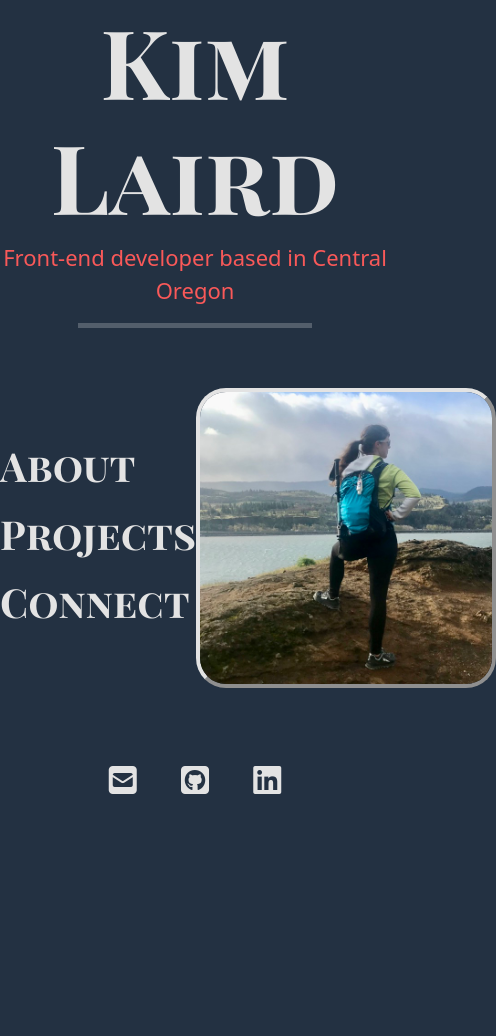
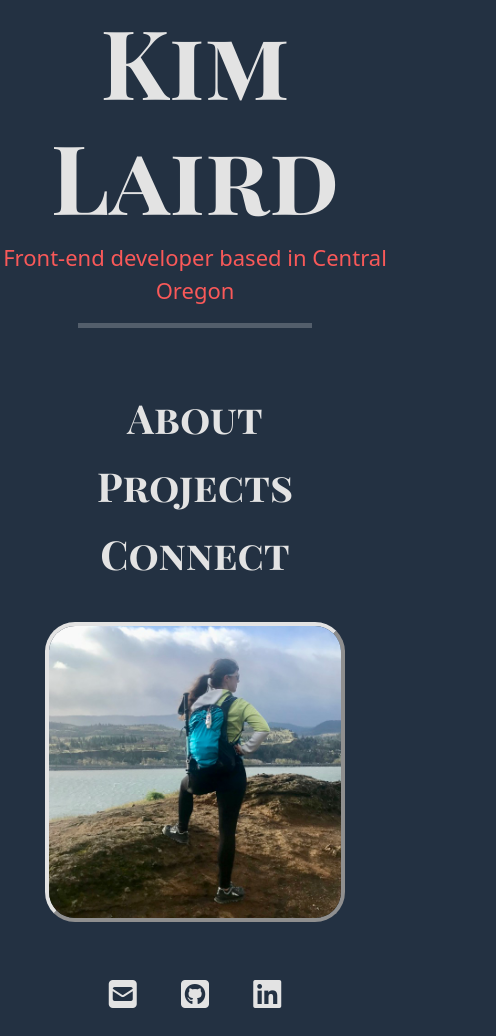
Before and after one commit to kmlaird/portfolio, a plain HTML site: page index.html in a window 390 px wide. Shown: the part 113-1149 px from the top of the page, 496 px wide, since content can reach past the window. Before the commit the page ends 995 px from the top, so only its background shows below. Drawn offline with nearby package versions, Linux system fonts and the light colour scheme.

Commit message:
Homepage adjusted for phone screen adaptability

```diff
--- a/index.html
+++ b/index.html
@@ -86,7 +86,8 @@
           <img src="images/kim_laird.jpeg" alt="Kim Laird" />
         </div>
       </div>
-    <footer>
+    </div>
+    <footer class="sticky-bottom">
       <div class="container text-center">
         <div class="row align-items-center">
           <div class="col">
--- a/styles/portfolio.css
+++ b/styles/portfolio.css
@@ -34,7 +34,7 @@ body {
 
 footer {
   margin: 50px auto 0;
-  padding: 30px;
+  padding-bottom: 30px;
 }
 i {
   padding: 0 20px;
@@ -76,3 +76,15 @@ i {
   justify-content: space-evenly;
   align-items: center;
 }
+
+@media (width < 576px) {
+  .directory {
+    flex-direction: column;
+  }
+  #home h2 {
+    text-align: center;
+  }
+  .nav-links {
+    padding-bottom: 30px;
+  }
+}
```
